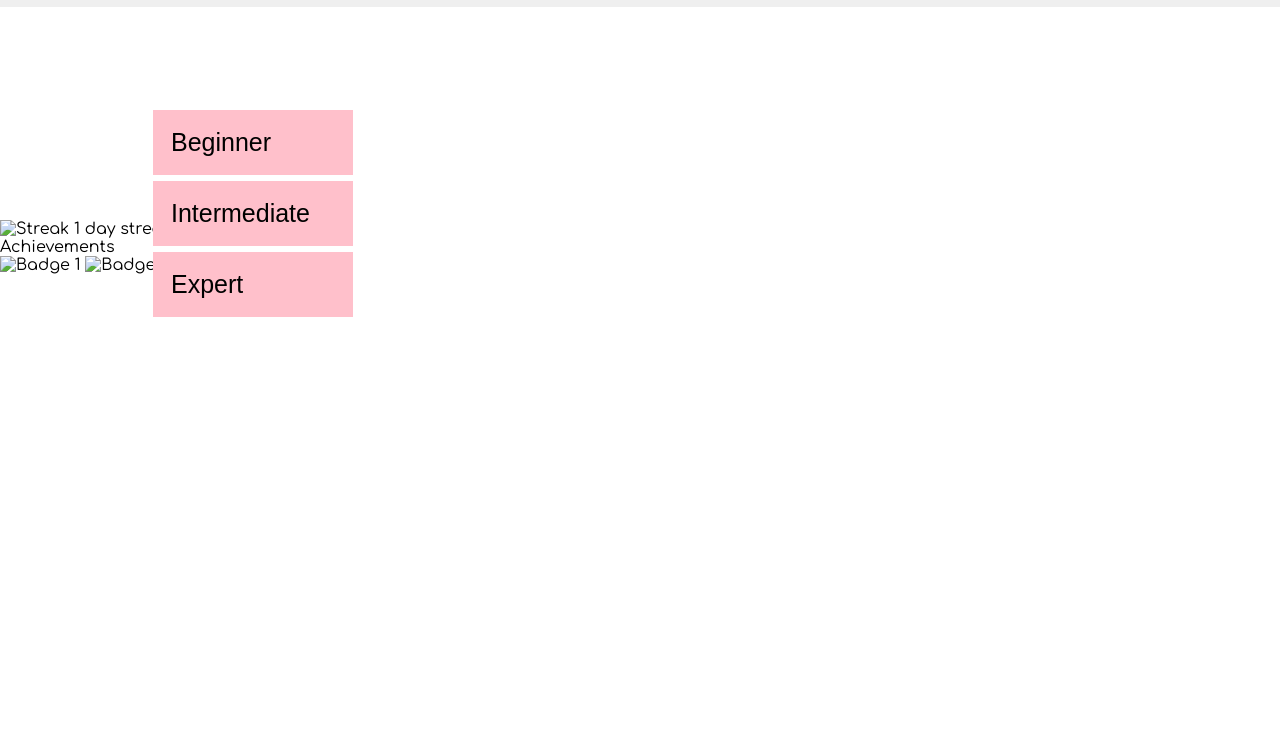
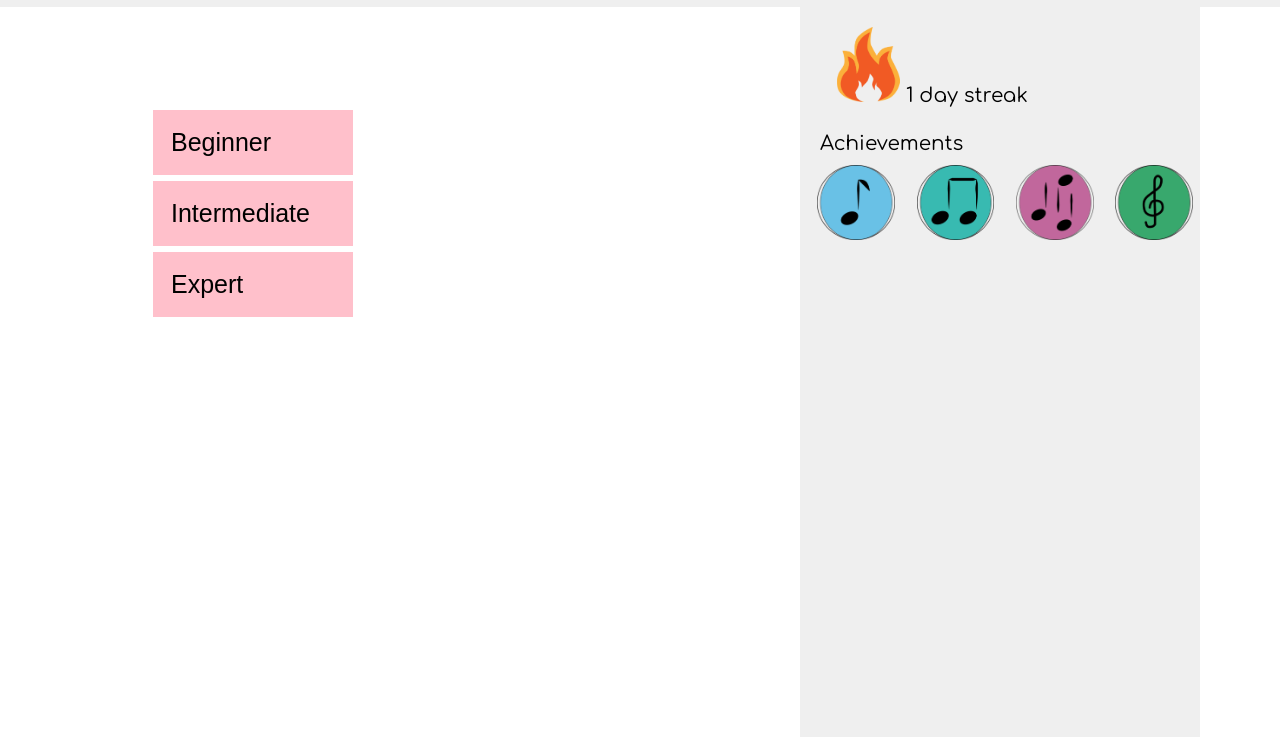
Before and after one commit to pavel-kleyner/Iterae, a plain HTML site: page Home.html in a window 1280 px wide. Shown: the part 63-800 px from the top of the page. Drawn offline with Linux system fonts and the light colour scheme.

Commit message:
added graphics folder and streak/badges for Home page

```diff
--- a/styles/Home.css
+++ b/styles/Home.css
@@ -48,3 +48,36 @@ a:active {
   align:right;
   margin-right:30px;
 } */
+
+#sidebar {
+  position: absolute;
+  top: 70px; bottom:0; right:80px;
+  width: 400px;
+  background: #efefef;
+}
+
+.sidebar-text {
+  text-align: left;
+  font-size: 20px;
+  margin-left: 20px;
+}
+
+.badge-wrapper {
+  height: 75px; width: 400px;
+  float: left;
+  display: inline-block;
+  margin-top: 10px;
+}
+
+.badge {
+  height: 75px; width: auto;
+  margin-left: 17px;
+  display: inline-block;
+}
+
+.streak-wrapper {
+  width: auto; height: 100px;
+  margin-top: 20px;
+  margin-bottom: 5px;
+  display: inline-block;
+}
```
Also changed, not shown: res/badge1.png (added), res/badge2.png (added), res/badge3.png (added), res/badge4.png (added), res/dial.png (added), res/streak.png (added), 1 other file.
